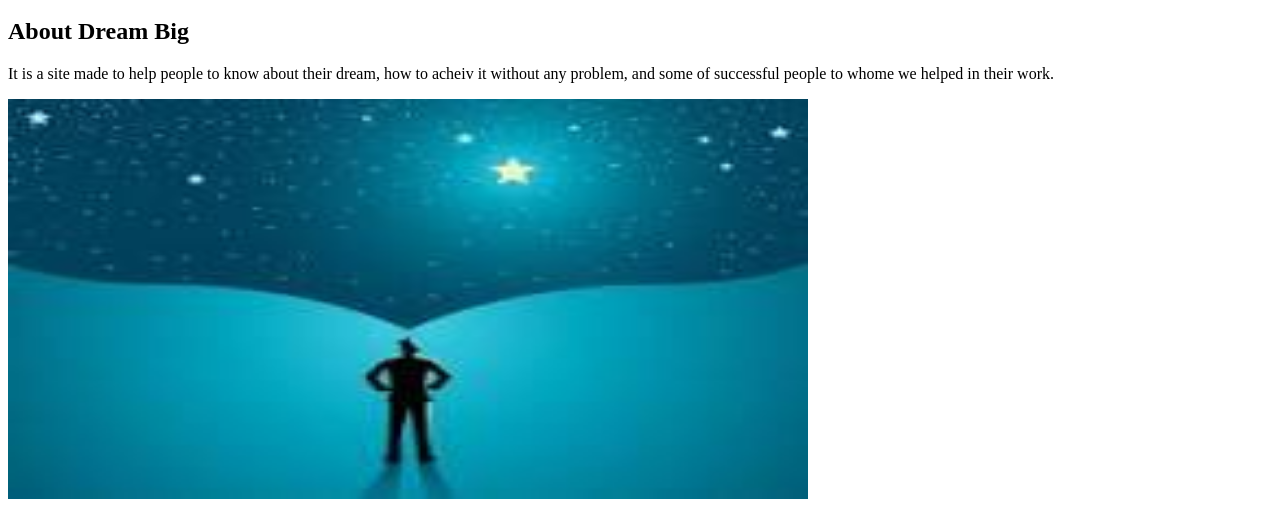
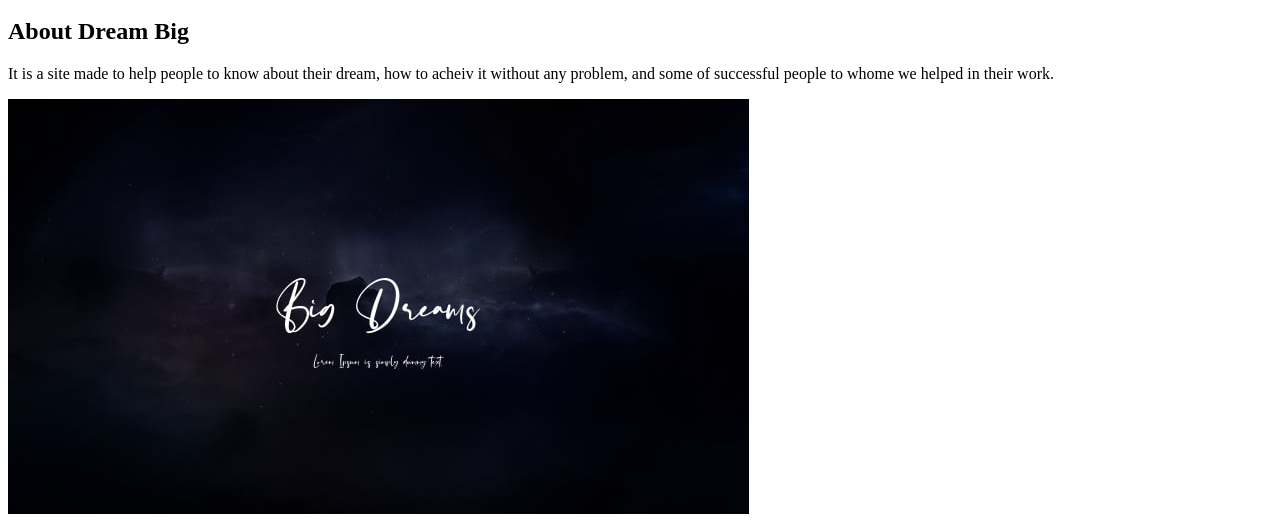
Before and after one commit to Gurpreet-Singh-K/Singh_Gurpreet_1052_midterm, a plain HTML site: page Index.html in a window 1280 px wide. Shown: the part 274-800 px from the top of the page. Drawn offline with Linux system fonts and the light colour scheme.

Commit message:
Update Index.html

```diff
--- a/Index.html
+++ b/Index.html
@@ -29,7 +29,7 @@
                      people to whome we helped in their work.
                    </p>
                   <div>
-                    <img src="images/download.jpg" width="800" height="400" alt="hero image">
+                    <img src="images/big-dreams-2-741x415-aa170c269b.jpg" width="741" height="415" alt="hero image">
                   </div>
                 </article>
             </section>
```
